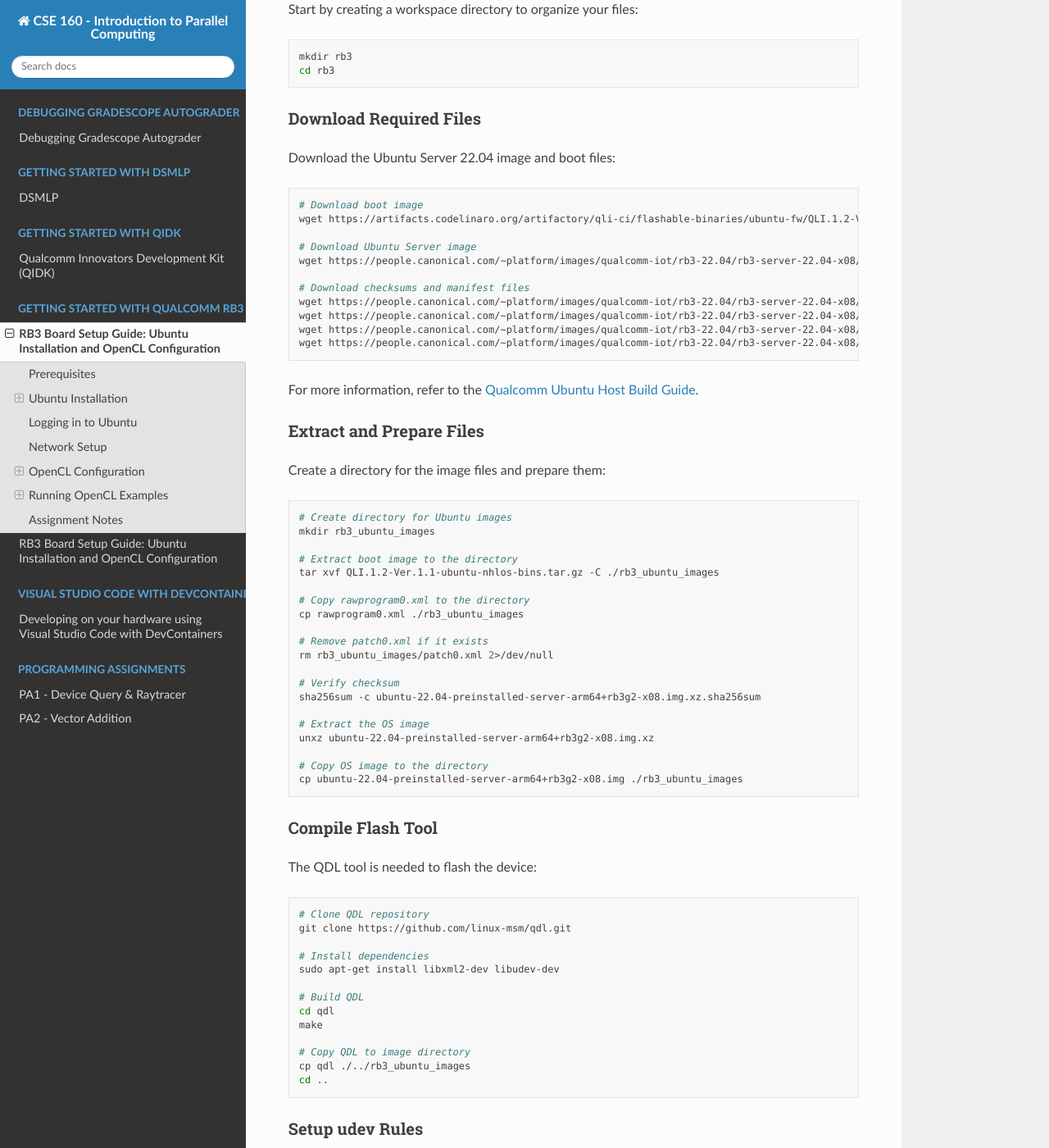
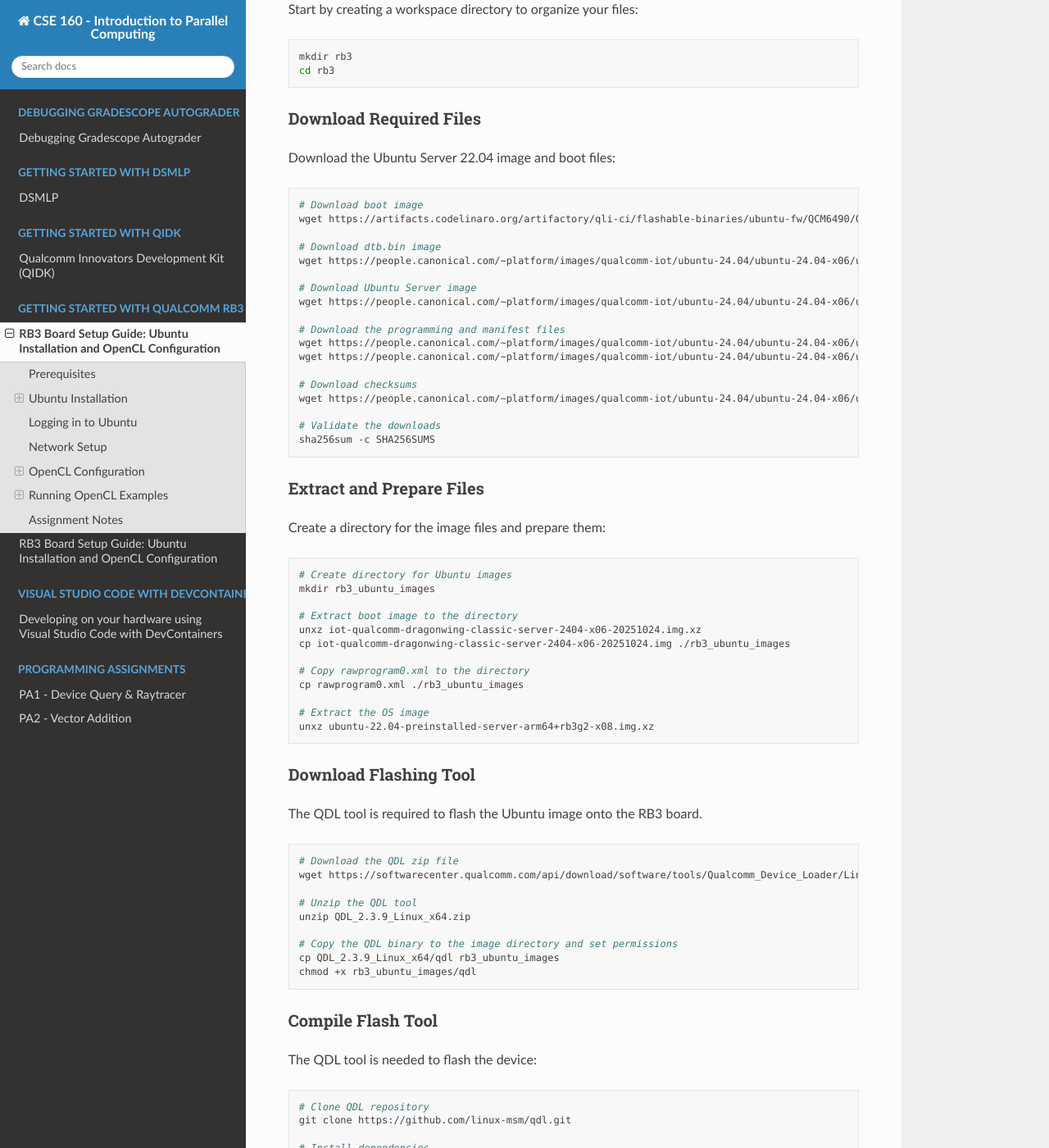
Before and after one commit to KastnerRG/cse160-docs, a Sphinx documentation site: the page built from docs/source/RB3_Linux.rst, in a window 1280 px wide and 1400 px high, scrolled down 878 px. Shown: the whole window at 82% size. Built offline with Sphinx 7.4.7 and the Read the Docs theme 3.1.0, drawn with Linux system fonts in a browser that asks for light colours; formulas are drawn with MathJax 3; some of the changed text lies outside the part shown.

Commit message:
fix: cleanup rb3

```diff
--- a/docs/source/RB3_Linux.rst
+++ b/docs/source/RB3_Linux.rst
@@ -3,7 +3,7 @@
 
 .. note::
     This guide is compiled using the official Qualcomm documentation. If you need
-    further guidance, please refer to: `Qualcomm Documentation <https://docs.qualcomm.com/bundle/publicresource/topics/80-82645-1/Integrate_and_flash_software_2.html?product=1601111740057201>`_.
+    further guidance, please refer to: `Qualcomm Documentation <https://docs.qualcomm.com/bundle/publicresource/topics/80-90441-1/Integrate_and_flash_software_2.html?product=1601111740013077&facet=Ubuntu%20quickstart>`_.
 
 .. important::
     This guide is specifically for Linux machines. For Windows users, please follow
@@ -41,18 +41,23 @@
 .. code-block:: bash
 
     # Download boot image
-    wget https://artifacts.codelinaro.org/artifactory/qli-ci/flashable-binaries/ubuntu-fw/QLI.1.2-Ver.1.1-ubuntu-nhlos-bins.tar.gz
+    wget https://artifacts.codelinaro.org/artifactory/qli-ci/flashable-binaries/ubuntu-fw/QCM6490/QLI.1.5-Ver.1.1/QLI.1.5-Ver.1.1-ubuntu-nhlos-bins.tar.gz
+
+    # Download dtb.bin image
+    wget https://people.canonical.com/~platform/images/qualcomm-iot/ubuntu-24.04/ubuntu-24.04-x06/ubuntu-server-24.04/dtb.bin
 
     # Download Ubuntu Server image
-    wget https://people.canonical.com/~platform/images/qualcomm-iot/rb3-22.04/rb3-server-22.04-x08/ubuntu-22.04-preinstalled-server-arm64+rb3g2-x08.img.xz
+    wget https://people.canonical.com/~platform/images/qualcomm-iot/ubuntu-24.04/ubuntu-24.04-x06/ubuntu-server-24.04/iot-qualcomm-dragonwing-classic-server-2404-x06-20251024.img.xz
 
-    # Download checksums and manifest files
-    wget https://people.canonical.com/~platform/images/qualcomm-iot/rb3-22.04/rb3-server-22.04-x08/ubuntu-22.04-preinstalled-server-arm64+rb3g2-x08.img.xz.sha256sum
-    wget https://people.canonical.com/~platform/images/qualcomm-iot/rb3-22.04/rb3-server-22.04-x08/ubuntu-22.04-preinstalled-server-arm64+rb3g2-x08.manifest
-    wget https://people.canonical.com/~platform/images/qualcomm-iot/rb3-22.04/rb3-server-22.04-x08/ubuntu-22.04-preinstalled-server-arm64+rb3g2-x08.manifest.sha256sum
-    wget https://people.canonical.com/~platform/images/qualcomm-iot/rb3-22.04/rb3-server-22.04-x08/rawprogram0.xml
+    # Download the programming and manifest files
+    wget https://people.canonical.com/~platform/images/qualcomm-iot/ubuntu-24.04/ubuntu-24.04-x06/ubuntu-server-24.04/iot-qualcomm-dragonwing-classic-server-2404-x06-20251024.manifest
+    wget https://people.canonical.com/~platform/images/qualcomm-iot/ubuntu-24.04/ubuntu-24.04-x06/ubuntu-server-24.04/rawprogram0.xml
 
-For more information, refer to the `Qualcomm Ubuntu Host Build Guide <https://docs.qualcomm.com/bundle/publicresource/topics/80-82645-1/build-on-ubuntu-host.html>`_.
+    # Download checksums
+    wget https://people.canonical.com/~platform/images/qualcomm-iot/ubuntu-24.04/ubuntu-24.04-x06/ubuntu-server-24.04/SHA256SUMS
+
+    # Validate the downloads
+    sha256sum -c SHA256SUMS
 
 Extract and Prepare Files
 ------------------------
@@ -64,22 +69,30 @@
     mkdir rb3_ubuntu_images
 
     # Extract boot image to the directory
-    tar xvf QLI.1.2-Ver.1.1-ubuntu-nhlos-bins.tar.gz -C ./rb3_ubuntu_images
+    unxz iot-qualcomm-dragonwing-classic-server-2404-x06-20251024.img.xz
+    cp iot-qualcomm-dragonwing-classic-server-2404-x06-20251024.img ./rb3_ubuntu_images
 
     # Copy rawprogram0.xml to the directory
     cp rawprogram0.xml ./rb3_ubuntu_images
 
-    # Remove patch0.xml if it exists
-    rm rb3_ubuntu_images/patch0.xml 2>/dev/null
-
-    # Verify checksum
-    sha256sum -c ubuntu-22.04-preinstalled-server-arm64+rb3g2-x08.img.xz.sha256sum
-
     # Extract the OS image
     unxz ubuntu-22.04-preinstalled-server-arm64+rb3g2-x08.img.xz
 
-    # Copy OS image to the directory
-    cp ubuntu-22.04-preinstalled-server-arm64+rb3g2-x08.img ./rb3_ubuntu_images
+Download Flashing Tool
+----------------------
+The QDL tool is required to flash the Ubuntu image onto the RB3 board.
+
+.. code-block:: bash
+
+    # Download the QDL zip file
+    wget https://softwarecenter.qualcomm.com/api/download/software/tools/Qualcomm_Device_Loader/Linux/Debian/2.3.9/QDL_2.3.9_Linux_x64.zip
+
+    # Unzip the QDL tool
+    unzip QDL_2.3.9_Linux_x64.zip
+
+    # Copy the QDL binary to the image directory and set permissions
+    cp QDL_2.3.9_Linux_x64/qdl rb3_ubuntu_images
+    chmod +x rb3_ubuntu_images/qdl
 
 Compile Flash Tool
 -----------------
```
Also changed, not shown: other parts of docs/source/RB3_Linux.rst (+1 -1 lines).
